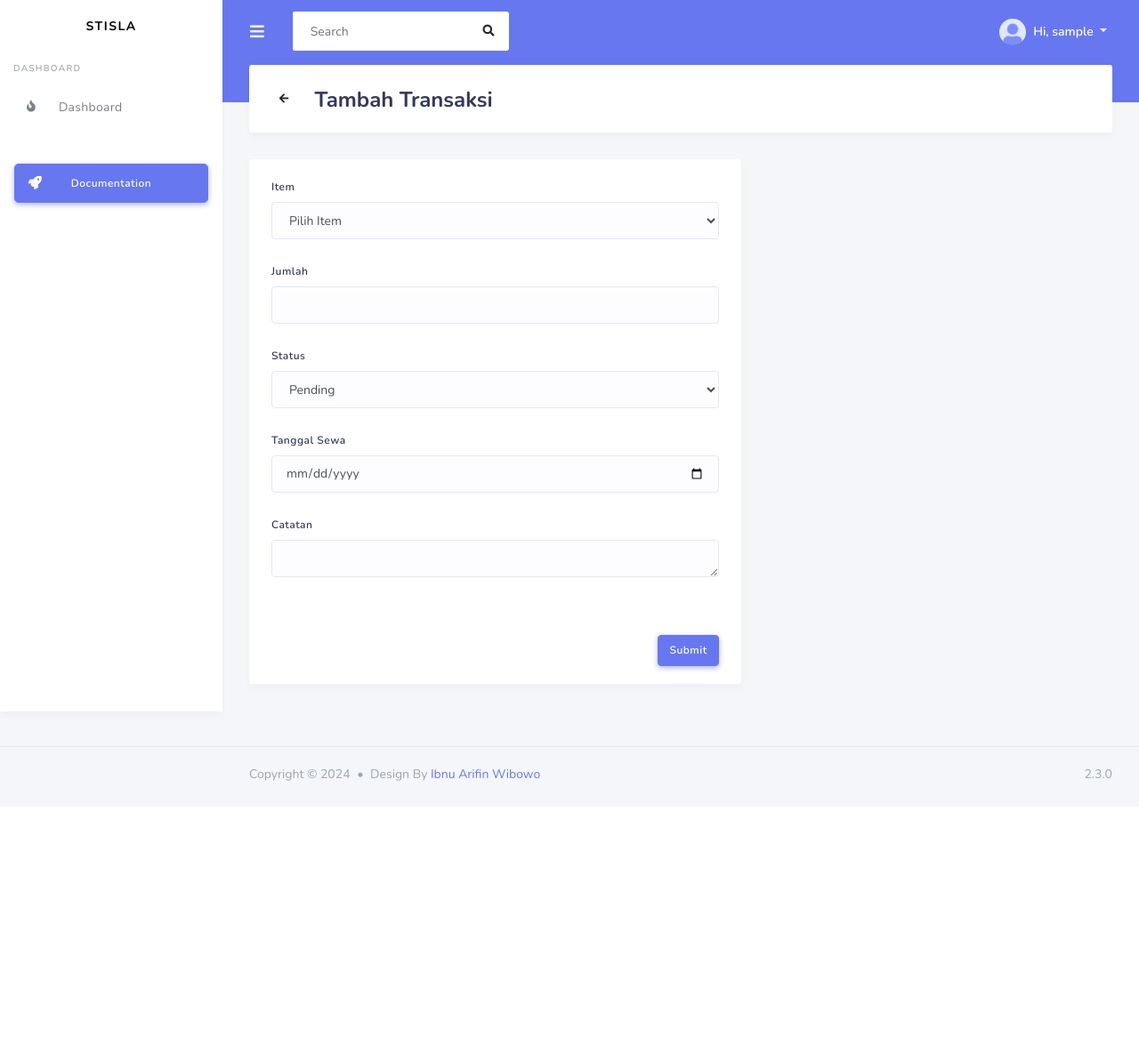
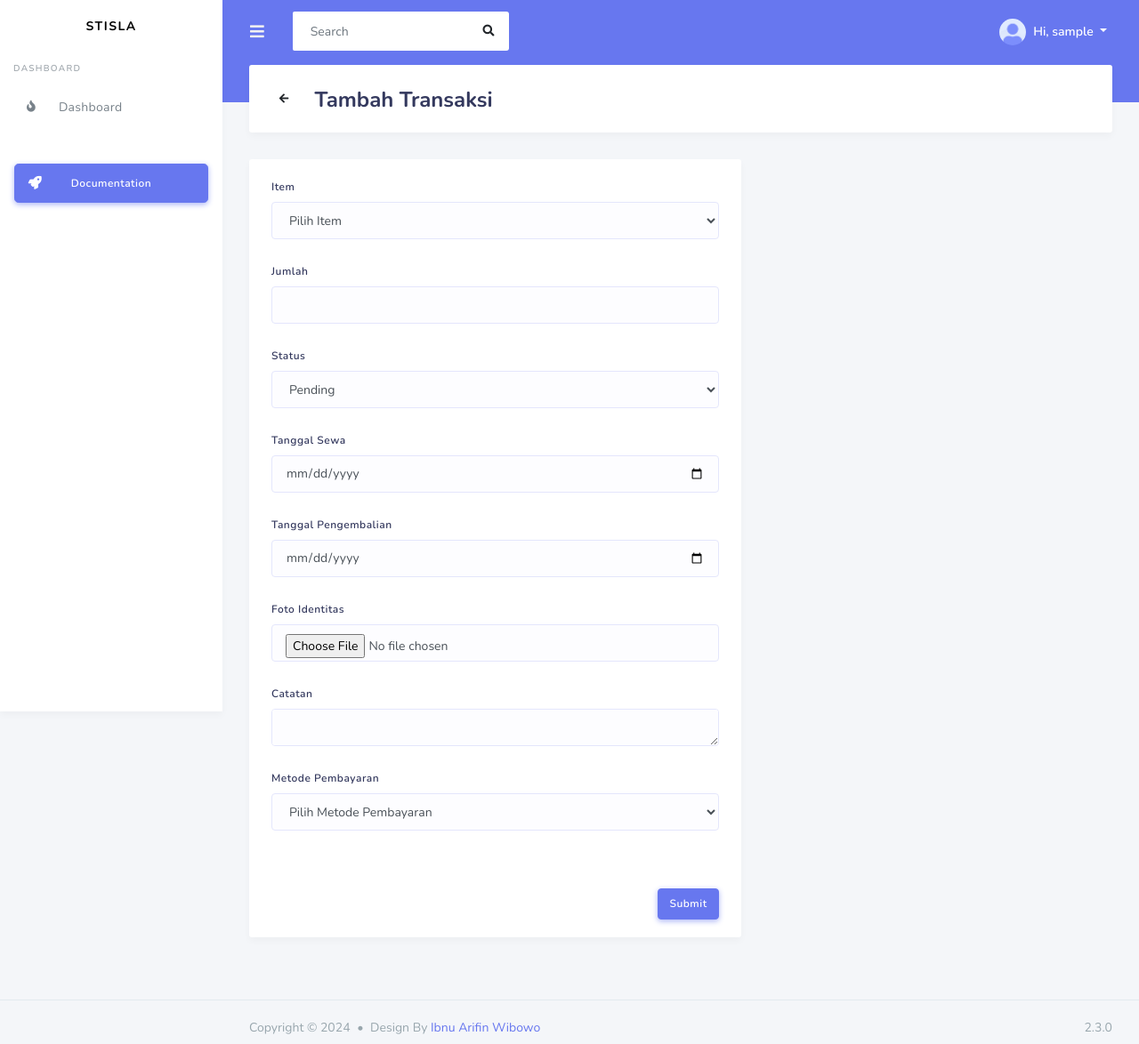
Before and after one commit to ibnuawee/james_camp, a Django app: page /transactions/transactions/add/ in a window 1280 px wide. Shown: the top 1174 px of the page at 89% size. Before the commit the page ends 878 px from the top, so only its background shows below. Run offline with Django 5.2, Linux system fonts and the light colour scheme; a user stored in the database is signed in; tables that the repository leaves empty hold one stand-in row (values such as "Sample post"); some libraries are stand-ins or nearby versions.

Commit message:
update transaksi

```diff
--- a/templates/transactions/index.html
+++ b/templates/transactions/index.html
@@ -42,6 +42,7 @@
                                     <th>Tanggal Sewa</th>
                                     <th>Catatan</th>
                                     <th>Status</th>
+                                    <th>Metode Pembayaran</th>
                                     <th>Aksi</th>
 
                                 </tr>
@@ -58,6 +59,7 @@
                                     <td>{{ transaction.rent_date|date:"d M Y" }}</td>
                                     <td>{{ transaction.note }}</td>
                                     <td>{{ transaction.get_status_display }}</td>
+                                    <td>{{ transaction.payment_method.name }}</td>
                                     <td>
                                         <a href="{% url 'transaction_update' transaction.id %}" class="btn btn-warning">Edit</a>
                                     </td>
--- a/templates/transactions/transaction_form.html
+++ b/templates/transactions/transaction_form.html
@@ -15,7 +15,7 @@
         <div class="row mt-sm-4">
             <div class="col-12 col-md-12 col-lg-7">
                 <div class="card">
-                    <form method="post" class="needs-validation" novalidate>
+                    <form method="post" enctype="multipart/form-data" class="needs-validation" novalidate>
                         {% csrf_token %}
                         <div class="card-body">
 
@@ -84,6 +84,28 @@
                                 </div>
                             </div>
 
+                            <!-- Return Date -->
+                            <div class="form-group">
+                                <label for="return_date">Tanggal Pengembalian</label>
+                                <input name="return_date" type="date" id="return_date" class="form-control {{ form.return_date.errors|yesno:'is-invalid,' }}" value="{{ form.return_date.value|default:'' }}">
+                                {% for error in form.return_date.errors %}
+                                    <div class="invalid-feedback">
+                                        {{ error }}
+                                    </div>
+                                {% endfor %}
+                            </div>
+
+                            <!-- Identity Photo -->
+                            <div class="form-group">
+                                <label for="identity_photo">Foto Identitas</label>
+                                <input name="identity_photo" type="file" id="identity_photo" class="form-control {{ form.identity_photo.errors|yesno:'is-invalid,' }}">
+                                {% for error in form.identity_photo.errors %}
+                                    <div class="invalid-feedback">
+                                        {{ error }}
+                                    </div>
+                                {% endfor %}
+                            </div>
+
                             <!-- Note -->
                             <div class="row">
                                 <div class="form-group col-12">
@@ -95,6 +117,23 @@
                                         </div>
                                     {% endfor %}
                                 </div>
+                            </div>
+
+                            <div class="form-group">
+                                <label for="payment_method">Metode Pembayaran</label>
+                                <select name="payment_method" id="payment_method" class="form-control {{ form.payment_method.errors|yesno:'is-invalid,' }}">
+                                    <option value="">Pilih Metode Pembayaran</option>
+                                    {% for method in form.fields.payment_method.queryset %}
+                                        <option value="{{ method.id }}" {% if method.id == form.payment_method.value %}selected{% endif %}>
+                                            {{ method.name }}
+                                        </option>
+                                    {% endfor %}
+                                </select>
+                                {% for error in form.payment_method.errors %}
+                                    <div class="invalid-feedback">
+                                        {{ error }}
+                                    </div>
+                                {% endfor %}
                             </div>
 
                         </div>
--- a/transaction/forms.py
+++ b/transaction/forms.py
@@ -5,9 +5,10 @@ from .models import Transaction
 class TransactionForm(forms.ModelForm):
     class Meta:
         model = Transaction
-        fields = ['item', 'quantity', 'status', 'rent_date', 'note']
+        fields = ['item', 'quantity', 'status', 'rent_date', 'return_date', 'identity_photo','payment_method', 'note']
         widgets = {
             'rent_date': forms.DateInput(attrs={'type': 'date'}),
+            'return_date': forms.DateInput(attrs={'type': 'date'}),
         }
 
     def clean_quantity(self):
--- a/transaction/models.py
+++ b/transaction/models.py
@@ -3,6 +3,14 @@ from django.contrib.auth import get_user_model
 import uuid
 
 User = get_user_model()
+
+class PaymentMethod(models.Model):
+    name = models.CharField(max_length=100, unique=True)  # Nama metode pembayaran
+    description = models.TextField(blank=True, null=True)  # Deskripsi metode pembayaran
+    is_active = models.BooleanField(default=True)  # Hanya metode pembayaran aktif yang dapat digunakan
+
+    def __str__(self):
+        return self.name
 
 class Transaction(models.Model):
     STATUS_CHOICES = [
@@ -20,13 +28,21 @@ class Transaction(models.Model):
     total_price = models.DecimalField(max_digits=12, decimal_places=2, blank=True, null=True)
     status = models.CharField(max_length=10, choices=STATUS_CHOICES, default='pending')
     rent_date = models.DateField(null=True, blank=True)
+    return_date = models.DateField(null=True, blank=True)
+    identity_photo = models.ImageField(upload_to='identity_photos/', blank=True, null=True)
+    payment_method = models.ForeignKey(PaymentMethod, on_delete=models.SET_NULL, null=True, blank=True)
     note = models.TextField(null=True, blank=True)
     created_at = models.DateTimeField(auto_now_add=True)
     updated_at = models.DateTimeField(auto_now=True)
 
     def save(self, *args, **kwargs):
-        # Hitung total harga berdasarkan jumlah dan harga per item
-        self.total_price = self.quantity * self.item.price
+        if self.rent_date and self.return_date:
+            days_rented = (self.return_date - self.rent_date).days
+        else:
+            days_rented = 1  # Default ke 1 hari jika salah satu tanggal tidak ada
+
+            # Hitung total harga berdasarkan jumlah barang, harga per item, dan jumlah hari
+        self.total_price = self.quantity * self.item.price * days_rented
 
         # Handle stock adjustments
         if self.pk:  # Check if the transaction already exists (update case)
--- a/transaction/views.py
+++ b/transaction/views.py
@@ -11,7 +11,7 @@ def transaction_list(request):
 @login_required
 def transaction_create(request):
     if request.method == 'POST':
-        form = TransactionForm(request.POST)
+        form = TransactionForm(request.POST, request.FILES)
         if form.is_valid():
             transaction = form.save(commit=False)
             transaction.user = request.user
@@ -25,7 +25,7 @@ def transaction_create(request):
 def transaction_update(request, pk):
     transaction = get_object_or_404(Transaction, pk=pk)
     if request.method == 'POST':
-        form = TransactionForm(request.POST, instance=transaction)
+        form = TransactionForm(request.POST, request.FILES, instance=transaction)
         if form.is_valid():
             form.save()
             return redirect('transaction_list')
```
Also changed, not shown: transaction/migrations/0003_paymentmethod_transaction_identity_photo_and_more.py (added).
